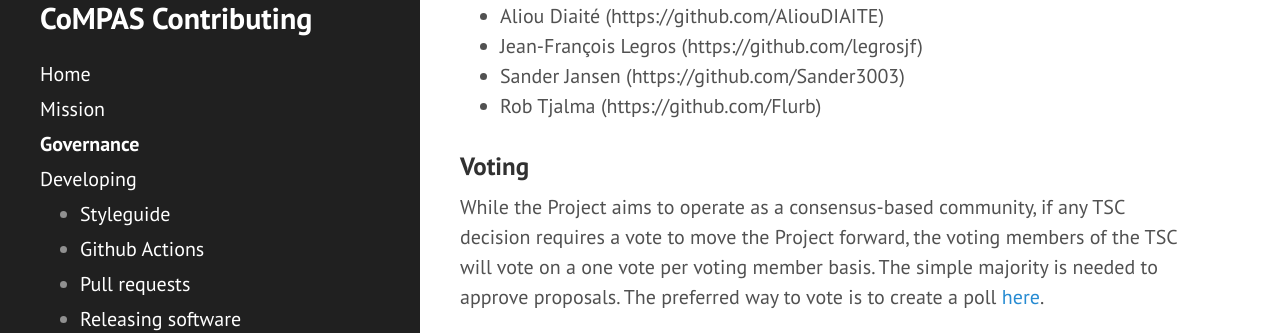
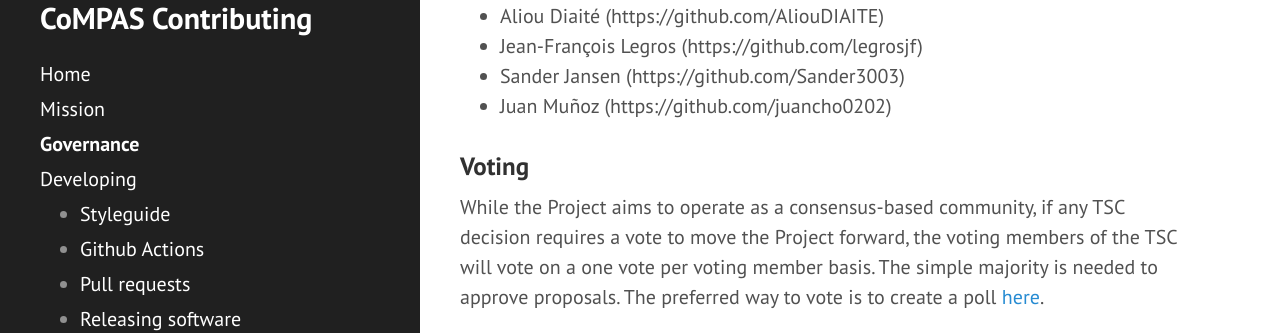
Before and after one commit to com-pas/contributing, a Jekyll site: the page built from docs/GOVERNANCE.md, in a window 1280 px wide and 900 px high, scrolled down 1555 px. Shown: the part 167-500 px from the top of the window. Built offline with Jekyll 4.4.1, drawn with Linux system fonts in a browser that asks for light colours; our own code applies the rules of GitHub Pages for plain Markdown files.

Commit message:
Update GOVERNANCE.md
Signed-off-by: Sander Jansen <sander.jansen@alliander.com>

Signed-off-by: Sander Jansen <Sander3003@users.noreply.github.com>

```diff
--- a/docs/GOVERNANCE.md
+++ b/docs/GOVERNANCE.md
@@ -52,7 +52,7 @@ CoMPAS TSC voting members are:
 - Aliou Diaité (https://github.com/AliouDIAITE)
 - Jean-François Legros (https://github.com/legrosjf)
 - Sander Jansen (https://github.com/Sander3003)
-- Rob Tjalma (https://github.com/Flurb)
+- Juan Muñoz (https://github.com/juancho0202)
 
 ### Voting
 
```
